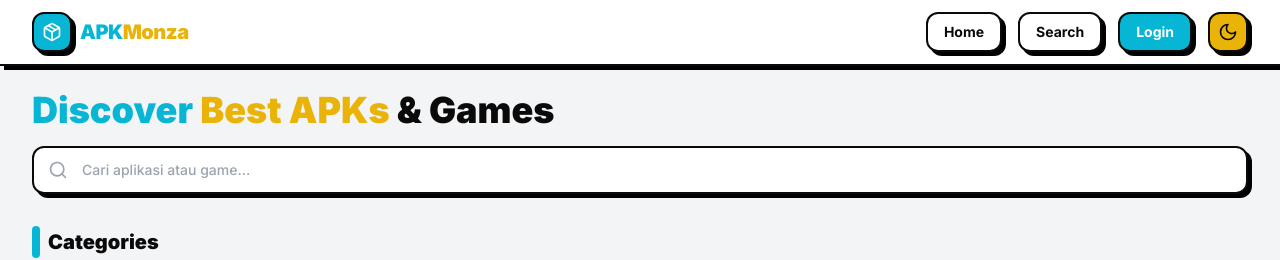
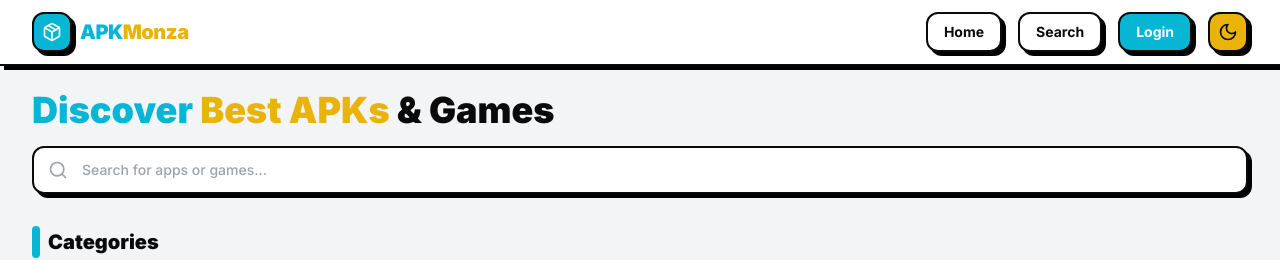
Before and after one commit to m0nz1/APKMonza_neo, a Next.js app: page / in a window 1280 px wide. Shown: the top 260 px of the page. Built offline with nearby package versions, Linux system fonts and the light colour scheme; no server answers; the database is empty.

Commit message:
Update SearchBar.tsx

```diff
--- a/components/ui/SearchBar.tsx
+++ b/components/ui/SearchBar.tsx
@@ -31,7 +31,7 @@ export function SearchBar({ initialQuery = "", onSearch }: SearchBarProps) {
           type="text"
           value={query}
           onChange={(e) => setQuery(e.target.value)}
-          placeholder="Cari aplikasi atau game..."
+          placeholder="Search for apps or games..."
           className="neo-input w-full pl-12 pr-10 py-3 text-sm font-medium"
         />
         <Search className="absolute left-4 top-1/2 -translate-y-1/2 w-5 h-5 text-gray-400" />
```
